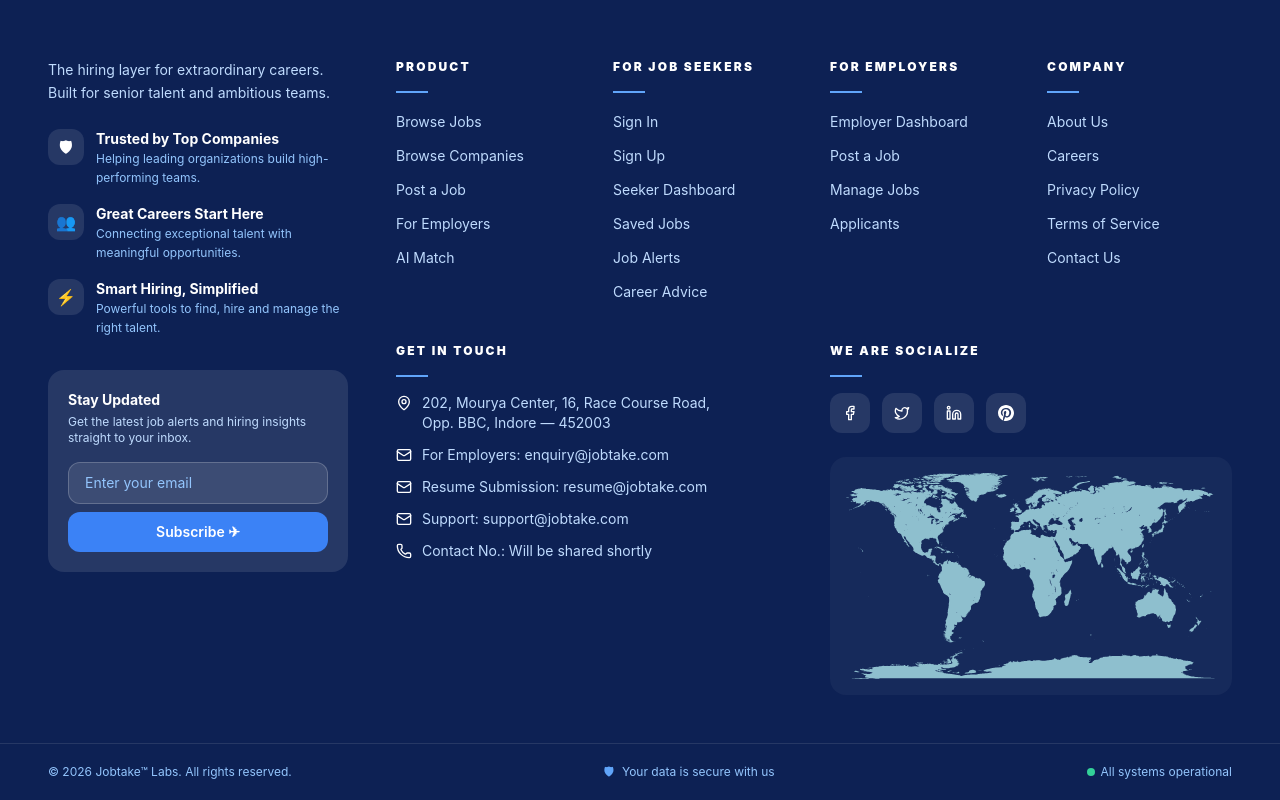
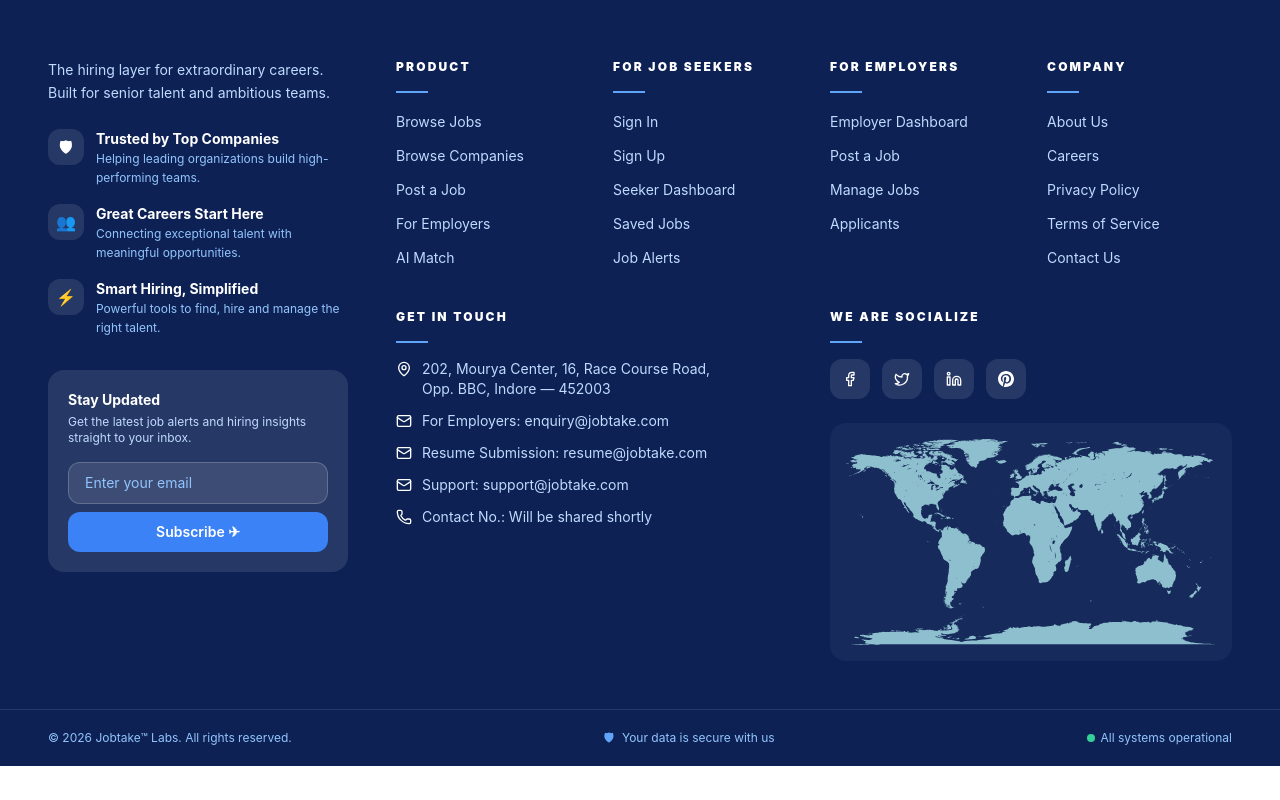
Before and after one commit to danishlone397-stellarit/Jobtake_Final, a Next.js app in the folder frontend/: page / in a window 1280 px wide. Shown: the part 2913-3713 px from the top of the page. After the commit the page ends 3679 px from the top, so only its background shows below. Built offline with nearby package versions, Linux system fonts and the light colour scheme; no server answers; the database is empty; a web font is replaced by a local one.

Commit message:
Update PublicFooter.tsx

```diff
--- a/frontend/src/components/PublicFooter.tsx
+++ b/frontend/src/components/PublicFooter.tsx
@@ -22,7 +22,6 @@ const COLS = [
       ["Seeker Dashboard", "/dashboard"],
       ["Saved Jobs",       "/dashboard/saved"],
       ["Job Alerts",       "/dashboard/alerts"],
-      ["Career Advice",    "/blog"],
     ],
   },
   {
```
